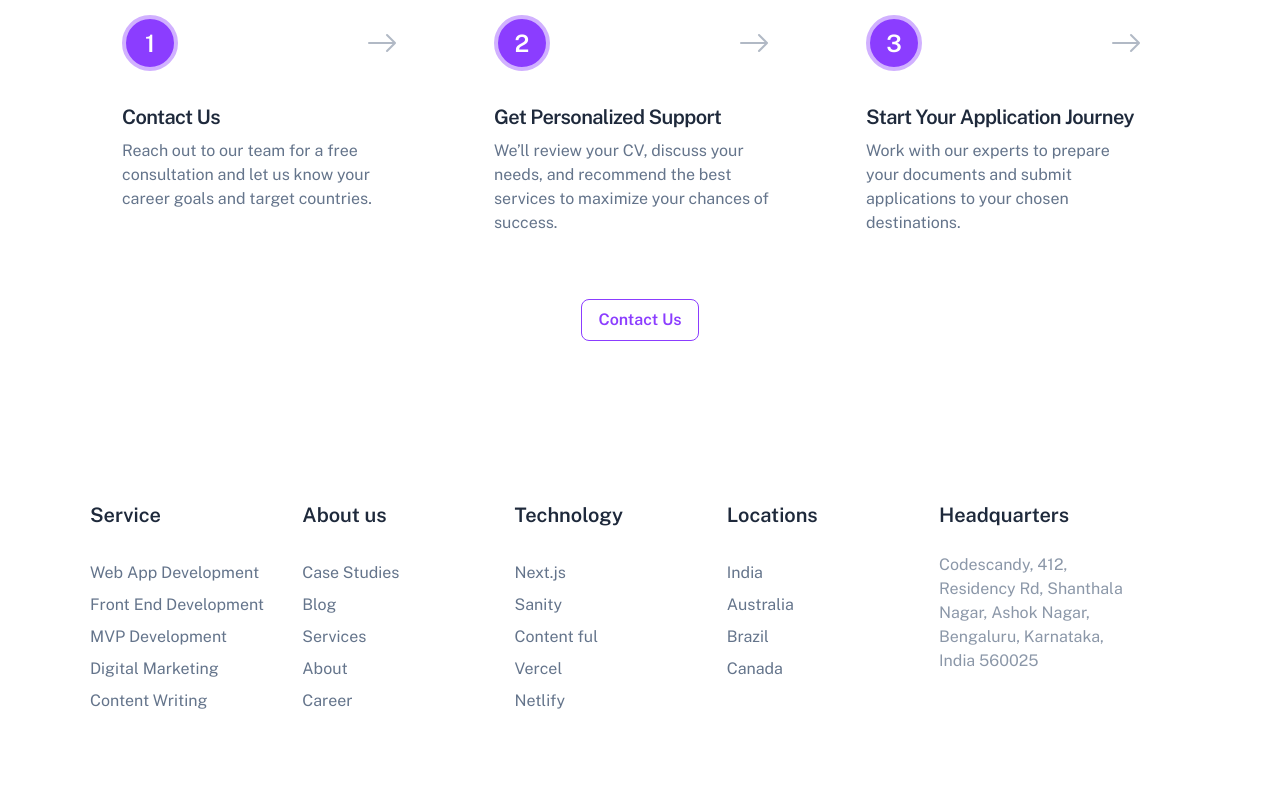
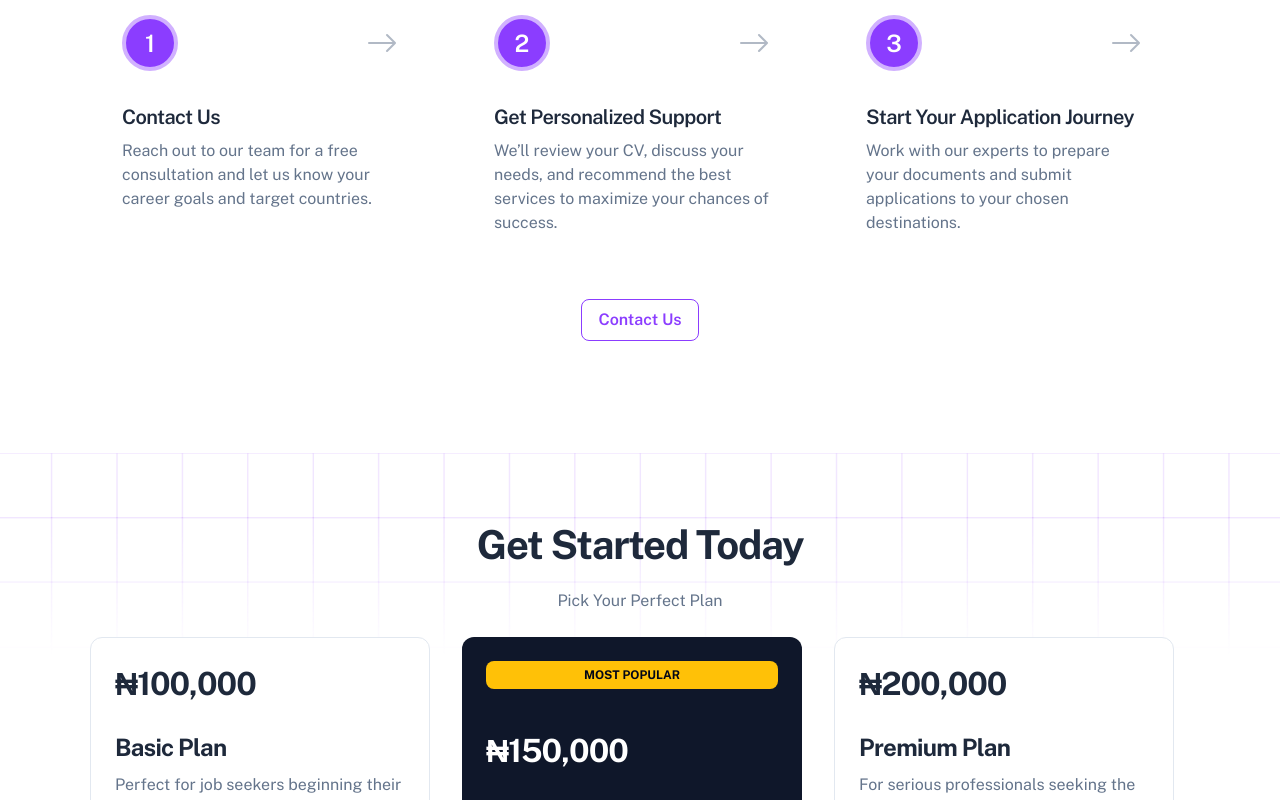
Before and after one commit to Ayomide2604/apply-bridge-frontend, a React (Vite) app: page / in a window 1280 px wide. Shown: the part 2000-2800 px from the top of the page. Built offline with nearby package versions, Linux system fonts and the light colour scheme.

Commit message:
added pricing page

```diff
--- a/src/components/HomeScreen.jsx
+++ b/src/components/HomeScreen.jsx
@@ -3,6 +3,7 @@ import Hero from "../pages/Hero";
 import Companies from "../pages/Companies";
 import Services from "../pages/Services";
 import GetStarted from "../pages/GetStarted";
+import Pricing from "../pages/Pricing";
 
 const HomeScreen = () => {
 	return (
@@ -11,6 +12,7 @@ const HomeScreen = () => {
 			<Companies />
 			<Services />
 			<GetStarted />
+			<Pricing />
 		</>
 	);
 };
--- /dev/null
+++ b/src/pages/Pricing.jsx
@@ -0,0 +1,177 @@
+import React, { useState } from "react";
+import { Swiper, SwiperSlide } from "swiper/react";
+import "swiper/css";
+
+const plans = [
+	{
+		name: "Basic Plan",
+		price: "₦100,000",
+		description:
+			"Perfect for job seekers beginning their international application journey. Includes essential support and a generous number of applications.",
+		features: [
+			"200 Applications",
+			"Professional CV review",
+			"Personalized job application assistance",
+			"Priority Email and chat support",
+		],
+		cta: {
+			text: "Subscribe Now",
+			link: "https://paystack.shop/pay/go0pwoj6ci",
+		},
+		badge: "",
+	},
+	{
+		name: "Pro Plan",
+		price: "₦150,000",
+		description:
+			"Ideal for active job seekers who want more applications and advanced support to maximize their chances.",
+		features: [
+			"300 Applications",
+			"Professional CV & cover letter review",
+			"Personalized job application assistance",
+			"Priority email & chat support",
+		],
+		cta: {
+			text: "Subscribe Now",
+			link: "https://paystack.shop/pay/ebgkwbv0e4",
+		},
+		badge: "Most Popular",
+	},
+	{
+		name: "Premium Plan",
+		price: "₦200,000",
+		description:
+			"For serious professionals seeking the highest level of support, maximum applications, and premium services.",
+		features: [
+			"400 Applications",
+			"Premium CV, cover letter & LinkedIn review",
+			"Dedicated job application manager",
+			"24/7 priority support",
+		],
+		cta: {
+			text: "Subscribe Now",
+			link: "https://paystack.shop/pay/-2bwy3wk9f",
+		},
+		badge: "",
+	},
+];
+
+const Pricing = () => {
+	const [activeIdx, setActiveIdx] = useState(1);
+	return (
+		<>
+			<div className="pattern-square" />
+			{/*Pageheader start*/}
+			<section className="py-5 py-lg-8">
+				<div className="container">
+					<div className="row">
+						<div className="col-lg-6 offset-lg-3 col-md-12 col-12">
+							<div className="text-center">
+								<h1 className="mb-1 mb-lg-3">Get Started Today</h1>
+								<p className="mb-0">Pick Your Perfect Plan</p>
+							</div>
+						</div>
+					</div>
+				</div>
+			</section>
+			{/*Pageheader end*/}
+			{/*Pricing start*/}
+			<section className="pt-4 mt-lg-n8">
+				<div className="container price-wrapper">
+					<div className="table-responsive-xl">
+						<div className="row flex-nowrap pb-4 me-5 me-lg-0">
+							{plans.map((plan, idx) => (
+								<div
+									className="col-xl-4 col-lg-4 col-md-6 col-12"
+									key={plan.name}
+								>
+									{/*card*/}
+									<div
+										className={`card${
+											activeIdx === idx ? " bg-dark border-0" : " pricing"
+										}`}
+										onClick={() => setActiveIdx(idx)}
+										style={{ cursor: "pointer" }}
+									>
+										<div
+											className={`card-body${
+												activeIdx === idx ? " text-white" : ""
+											}`}
+										>
+											{plan.badge && (
+												<span className="badge text-bg-warning text-uppercase mb-6 d-block py-2">
+													{plan.badge}
+												</span>
+											)}
+											<h1
+												className={`mb-4 h2${
+													activeIdx === idx ? " text-white" : ""
+												}`}
+											>
+												{plan.price}
+											</h1>
+											<div className="mb-6">
+												<h2
+													className={`h3${
+														activeIdx === idx ? " text-white" : ""
+													}`}
+												>
+													{plan.name}
+												</h2>
+												<p
+													className={`mb-0${
+														activeIdx === idx ? " text-white" : ""
+													}`}
+												>
+													{plan.description}
+												</p>
+											</div>
+											<ul className="list-unstyled mb-0">
+												{plan.features.map((feature, i) => (
+													<li
+														className="mb-2 d-flex align-items-center"
+														key={i}
+													>
+														<svg
+															xmlns="http://www.w3.org/2000/svg"
+															width={14}
+															height={14}
+															fill="currentColor"
+															className={`bi bi-check-circle-fill${
+																activeIdx === idx
+																	? " text-body"
+																	: " text-success"
+															}`}
+															viewBox="0 0 16 16"
+														>
+															<path d="M16 8A8 8 0 1 1 0 8a8 8 0 0 1 16 0zm-3.97-3.03a.75.75 0 0 0-1.08.022L7.477 9.417 5.384 7.323a.75.75 0 0 0-1.06 1.06L6.97 11.03a.75.75 0 0 0 1.079-.02l3.992-4.99a.75.75 0 0 0-.01-1.05z" />
+														</svg>
+														<span className="ms-3">{feature}</span>
+													</li>
+												))}
+											</ul>
+											<div className="d-grid mt-6">
+												<a
+													href={plan.cta.link}
+													className="btn btn-primary"
+													target="_blank"
+													rel="noopener noreferrer"
+												>
+													{plan.cta.text}
+												</a>
+											</div>
+										</div>
+									</div>
+									{/*card*/}
+								</div>
+							))}
+						</div>
+					</div>
+				</div>
+			</section>
+			{/*Pricing end*/}
+		</>
+	);
+};
+
+export default Pricing;
```
